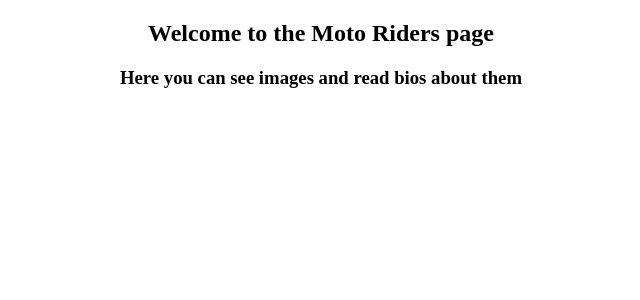
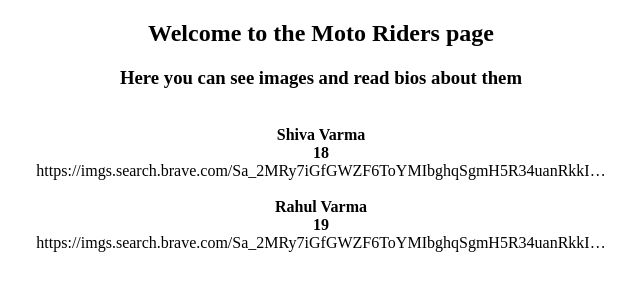
Before and after one commit to kalviumcommunity/S60_MOTO_RIDERS, a React (Vite) app in the folder Client/: page / in a window 1280 px wide. Shown: the top 300 px of the page, without its empty margins (319-959 px from the left). Built offline with nearby package versions, Linux system fonts and the light colour scheme.

Commit message:
Created dummy data

```diff
--- a/Client/src/App.jsx
+++ b/Client/src/App.jsx
@@ -1,5 +1,6 @@
 import { BrowserRouter, Routes, Route } from 'react-router-dom';
 import Home from './Components/Home';
+
 
 const App = () => {
   return (
--- /dev/null
+++ b/Client/src/Components/Dummydata.json
@@ -0,0 +1,14 @@
+[
+    {
+        "id"         : "1",
+        "First_Name" : "Shiva Varma",
+        "Age"        : "18",
+        "Bike_Img"   : "https://imgs.search.brave.com/Sa_2MRy7iGfGWZF6ToYMIbghqSgmH5R34uanRkkI…"
+    },
+    {
+        "id"         : "2",
+        "First_Name" : "Rahul Varma",
+        "Age"        : "19",
+        "Bike_Img"   : "https://imgs.search.brave.com/Sa_2MRy7iGfGWZF6ToYMIbghqSgmH5R34uanRkkI…"
+    }
+]
--- a/Client/src/Components/Home.jsx
+++ b/Client/src/Components/Home.jsx
@@ -1,10 +1,23 @@
 import React from 'react';
+import Dummydata from './Dummydata';
 
 const Home = () => {
   return (
     <div style={{ textAlign: 'center' }}>
       <h2>Welcome to the Moto Riders page</h2>
       <h3>Here you can see images and read bios about them</h3>
+     {
+        Dummydata.map( Dummydata =>  {
+            return(
+                <div className='box' key={Dummydata.id}><br />
+                   <strong> {Dummydata.First_Name}</strong><br />
+                  <strong>{Dummydata.Age}</strong><br />
+                   {Dummydata.Bike_Img}
+
+                </div>
+            )
+        })
+     }
     </div>
   );
 };
```
